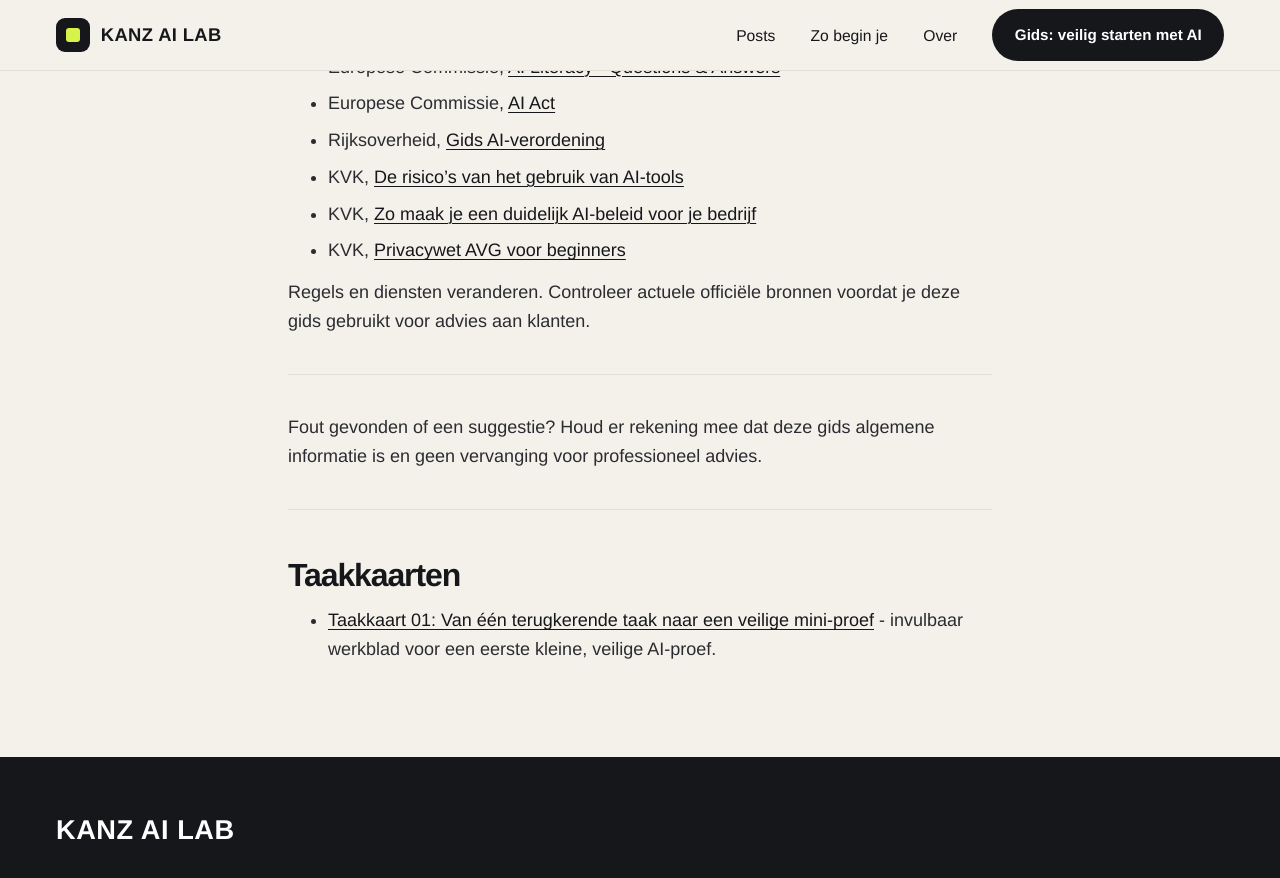
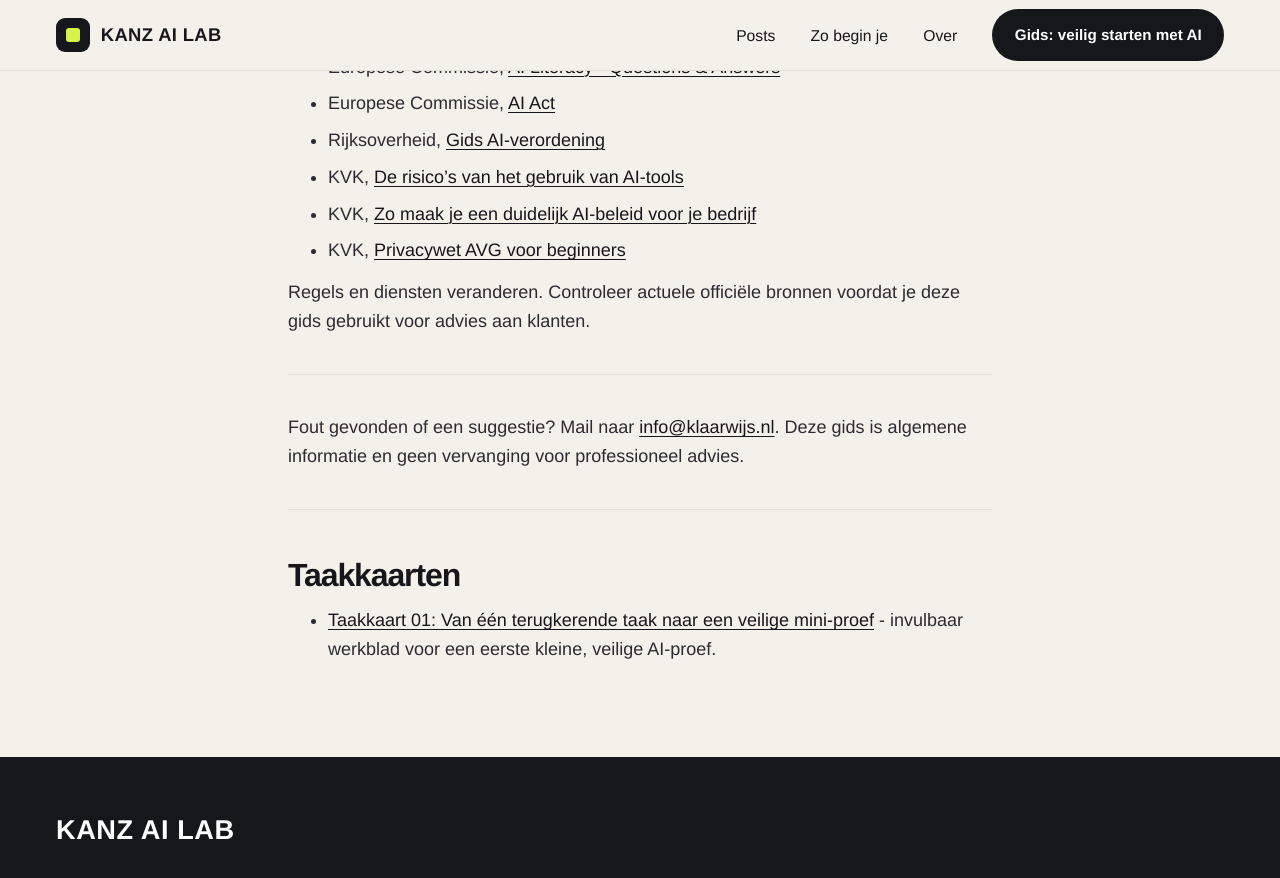
Before and after one commit to kanz-ai-lab-nl/kanz-ai-lab-nl.github.io, a Jekyll site: the page built from gids/index.md, in a window 1280 px wide and 900 px high, scrolled down 8927 px. Shown: the top 878 px of the window. Built offline with Jekyll 4.4.1, drawn with Linux system fonts in a browser that asks for light colours; our own code applies the rules of GitHub Pages for plain Markdown files.

Commit message:
Taak 2: gids - slotzin Fout gevonden met meldadres info@klaarwijs.nl

```diff
--- a/gids/index.md
+++ b/gids/index.md
@@ -281,7 +281,7 @@ Regels en diensten veranderen. Controleer actuele officiële bronnen voordat je
 
 ---
 
-Fout gevonden of een suggestie? Houd er rekening mee dat deze gids algemene informatie is en geen vervanging voor professioneel advies.
+Fout gevonden of een suggestie? Mail naar [info@klaarwijs.nl](mailto:info@klaarwijs.nl). Deze gids is algemene informatie en geen vervanging voor professioneel advies.
 
 
 ---
```
